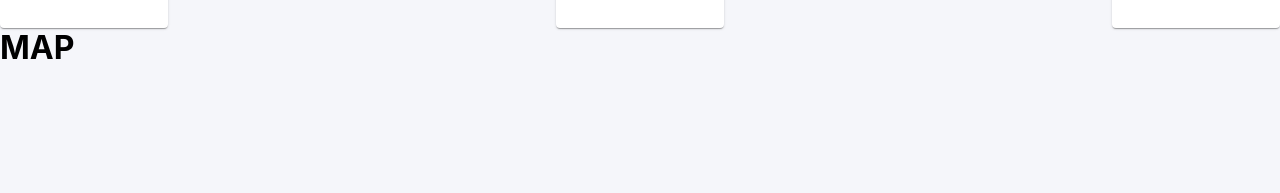
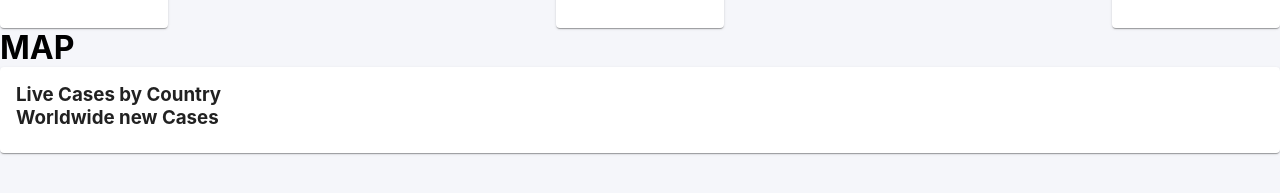
Before and after one commit to SultanJarrar89/Covid-19-Tracker, a React (Create React App) app: page / in a window 1280 px wide. Shown: the part 171-364 px from the top of the page. Built offline with nearby package versions, Linux system fonts and the light colour scheme; no server answers.

Commit message:
app right side layout

```diff
--- a/src/App.js
+++ b/src/App.js
@@ -1,7 +1,13 @@
 import React, { useState, useEffect } from 'react'
 import InfoBox from './InfoBox'
 import Map from './Map'
-import { FormControl, MenuItem, Select } from '@material-ui/core'
+import {
+  Card,
+  CardContent,
+  FormControl,
+  MenuItem,
+  Select,
+} from '@material-ui/core'
 import './App.css'
 function App() {
   const [countries, setCountries] = useState([])
@@ -28,10 +34,15 @@
 
   return (
     <div className='App'>
+      <div className='app__left'>
         <div className='app__header'>
           <h1>Covid 19 Tracker</h1>
           <FormControl className='app__dropdown'>
-          <Select variant='outlined' onChange={onCountryChange} value={country}>
+            <Select
+              variant='outlined'
+              onChange={onCountryChange}
+              value={country}
+            >
               <MenuItem value='worldwide'>Worldwide</MenuItem>
               {countries.map((country) => (
                 <MenuItem value={country.value}>{country.name}</MenuItem>
@@ -48,6 +59,15 @@
 
         <Map />
       </div>
+      <Card className='app__right'>
+        <CardContent>
+          <h3>Live Cases by Country</h3>
+          {/* Table */}
+          <h3>Worldwide new Cases</h3>
+          {/* Graph */}
+        </CardContent>
+      </Card>
+    </div>
   )
 }
 
```
Lines whose indentation alone changed are shown as unchanged.
